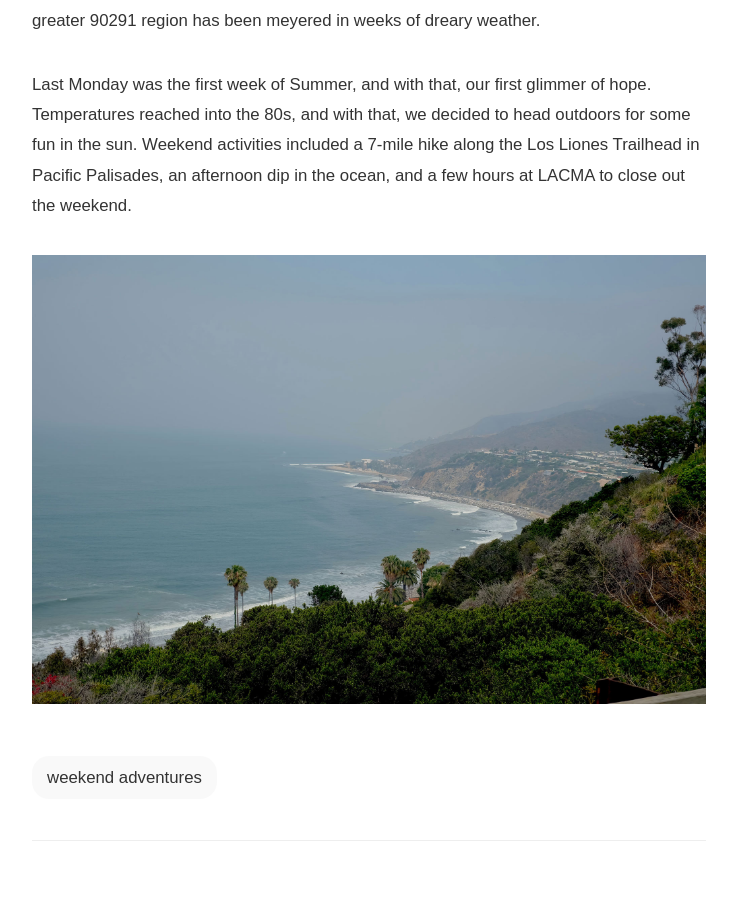
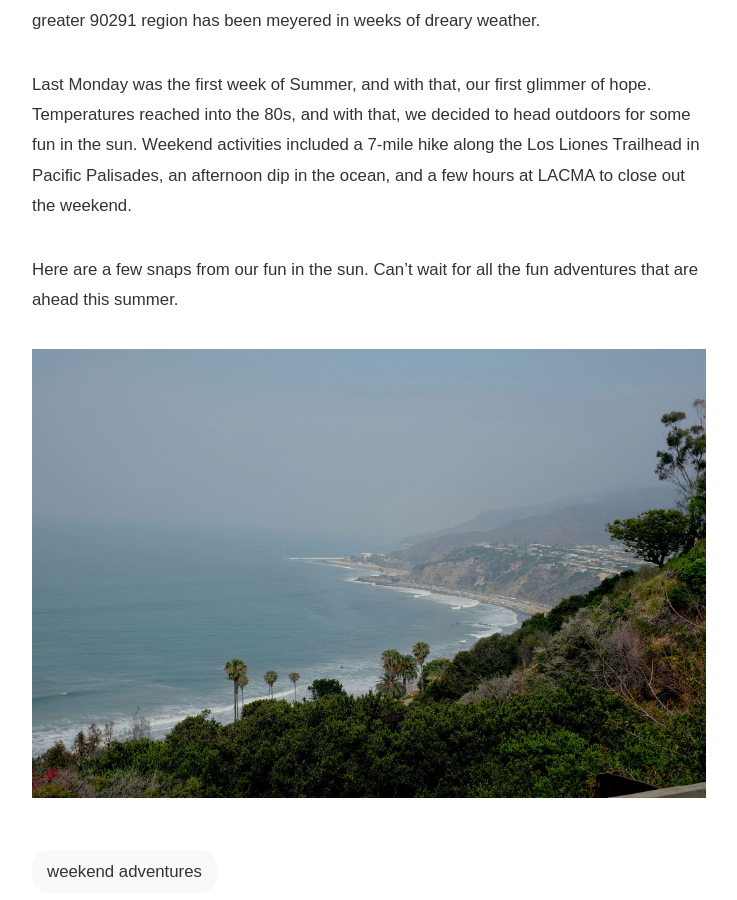
Before and after one commit to PHironaka/Miru-Blog, a Jekyll site: the page built from _posts/2016-06-27-a-break-from-june-gloom.markdown, in a window 1280 px wide and 900 px high, scrolled down 377 px. Shown: the whole window, without its empty margins (271-1008 px from the left). Built offline with Jekyll 4.4.1, drawn with Linux system fonts in a browser that asks for light colours; some web fonts are replaced; a script that is not in the unit is left out; comment, search, counter and statistics services are not loaded.

Commit message:
Updated A Break From June Gloom

```diff
--- a/_posts/2016-06-27-a-break-from-june-gloom.markdown
+++ b/_posts/2016-06-27-a-break-from-june-gloom.markdown
@@ -13,6 +13,6 @@ This is the one time during the calendar year Angelenos are allowed to complain
 
 Last Monday was the first week of Summer, and with that, our first glimmer of hope. Temperatures reached into the 80s, and with that, we decided to head outdoors for some fun in the sun. Weekend activities included a 7-mile hike along the Los Liones Trailhead in Pacific Palisades, an afternoon dip in the ocean, and a few hours at LACMA to close out the weekend.
 
-
+Here are a few snaps from our fun in the sun. Can't wait for all the fun adventures that are ahead this summer.
 
 ![DSCF7024.JPG](/uploads/DSCF7024.JPG)
```
